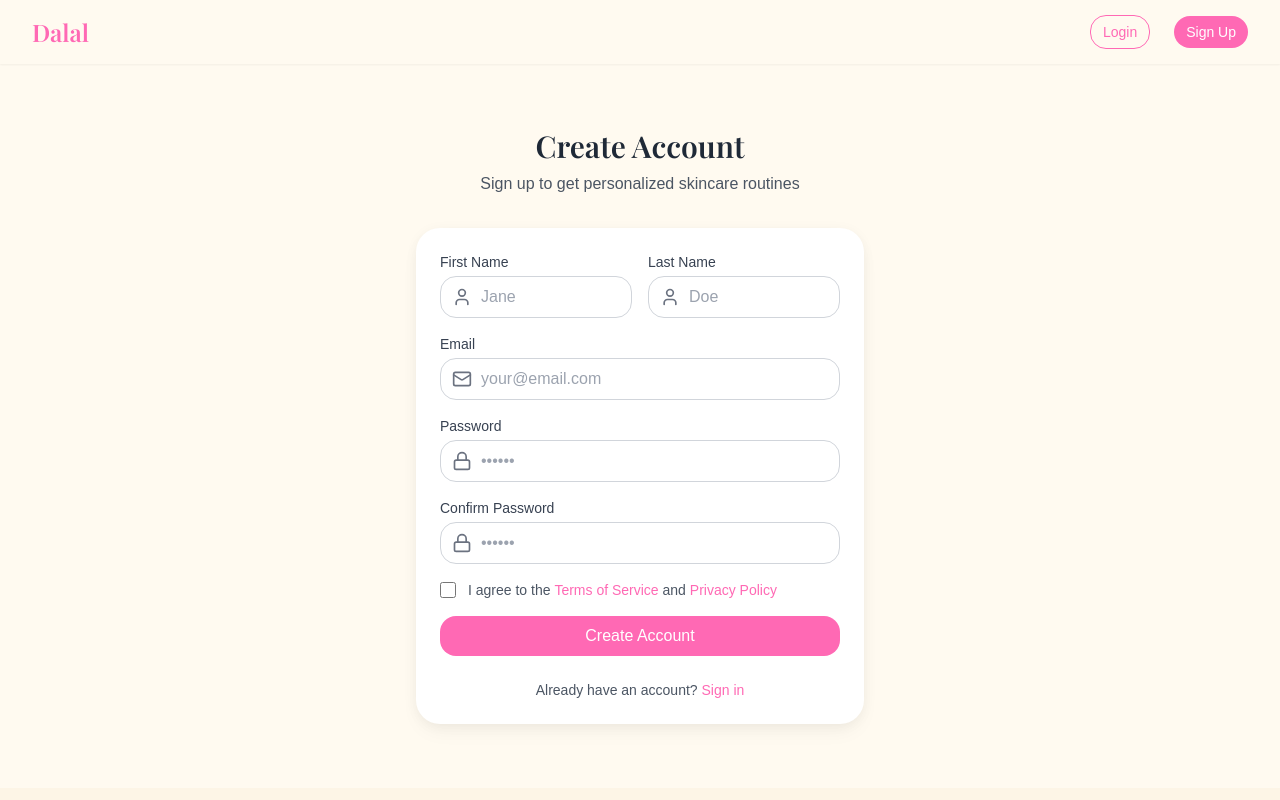
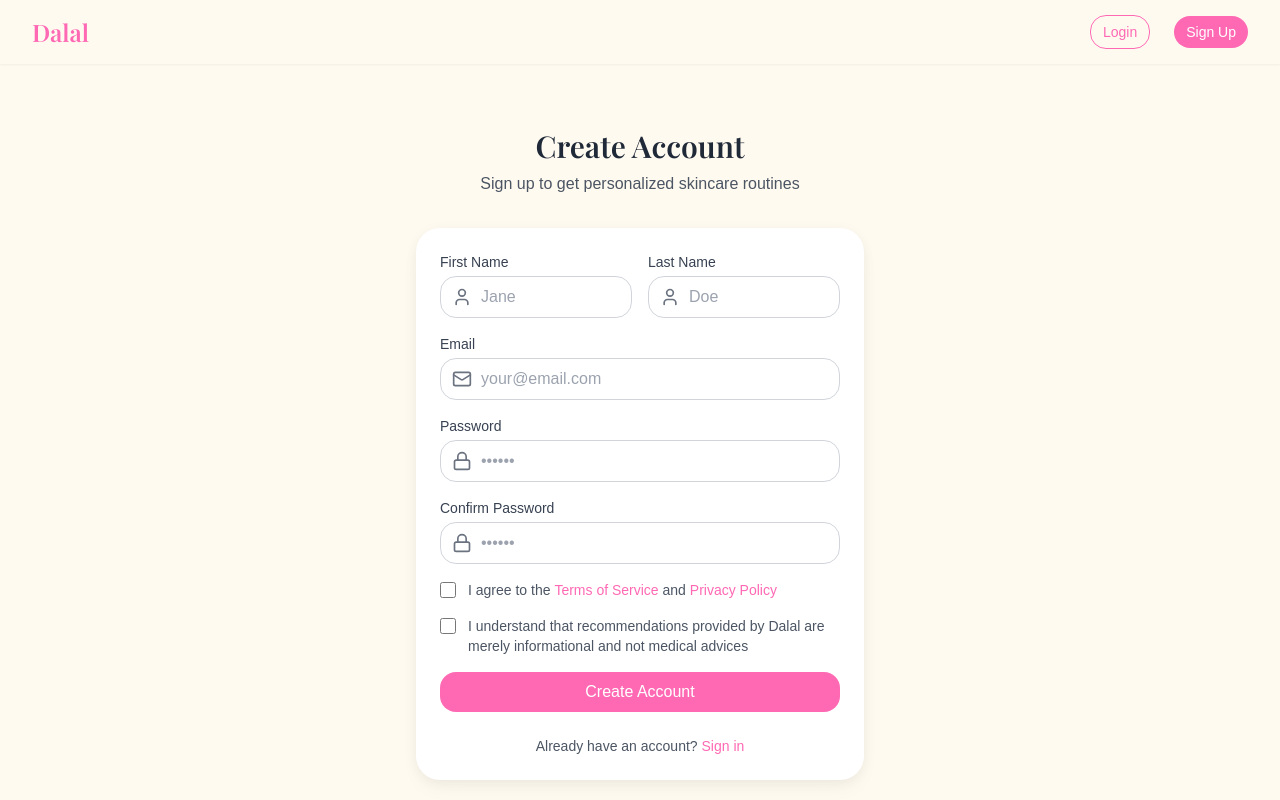
Before and after one commit to Proteseus/sara-dalal, a React (Vite) app in the folder frontend/: page /register in a window 1280 px wide. Shown: the top 800 px of the page. Built offline with nearby package versions, Linux system fonts and the light colour scheme; no server answers.

Commit message:
disclaimer

```diff
--- a/frontend/src/pages/auth/Register.tsx
+++ b/frontend/src/pages/auth/Register.tsx
@@ -200,6 +200,23 @@ const Register: React.FC = () => {
                 </div>
               </div>
 
+              <div className="flex items-start">
+                <div className="flex items-center h-5">
+                  <input
+                    id="disclaimer"
+                    name="disclaimer"
+                    type="checkbox"
+                    required
+                    className="h-4 w-4 text-primary focus:ring-primary border-gray-300 rounded"
+                  />
+                </div>
+                <div className="ml-3 text-sm">
+                  <label htmlFor="disclaimer" className="text-gray-600">
+                    I understand that recommendations provided by Dalal are merely informational and not medical advices
+                  </label>
+                </div>
+              </div>
+
               <Button
                 type="submit"
                 fullWidth
```
